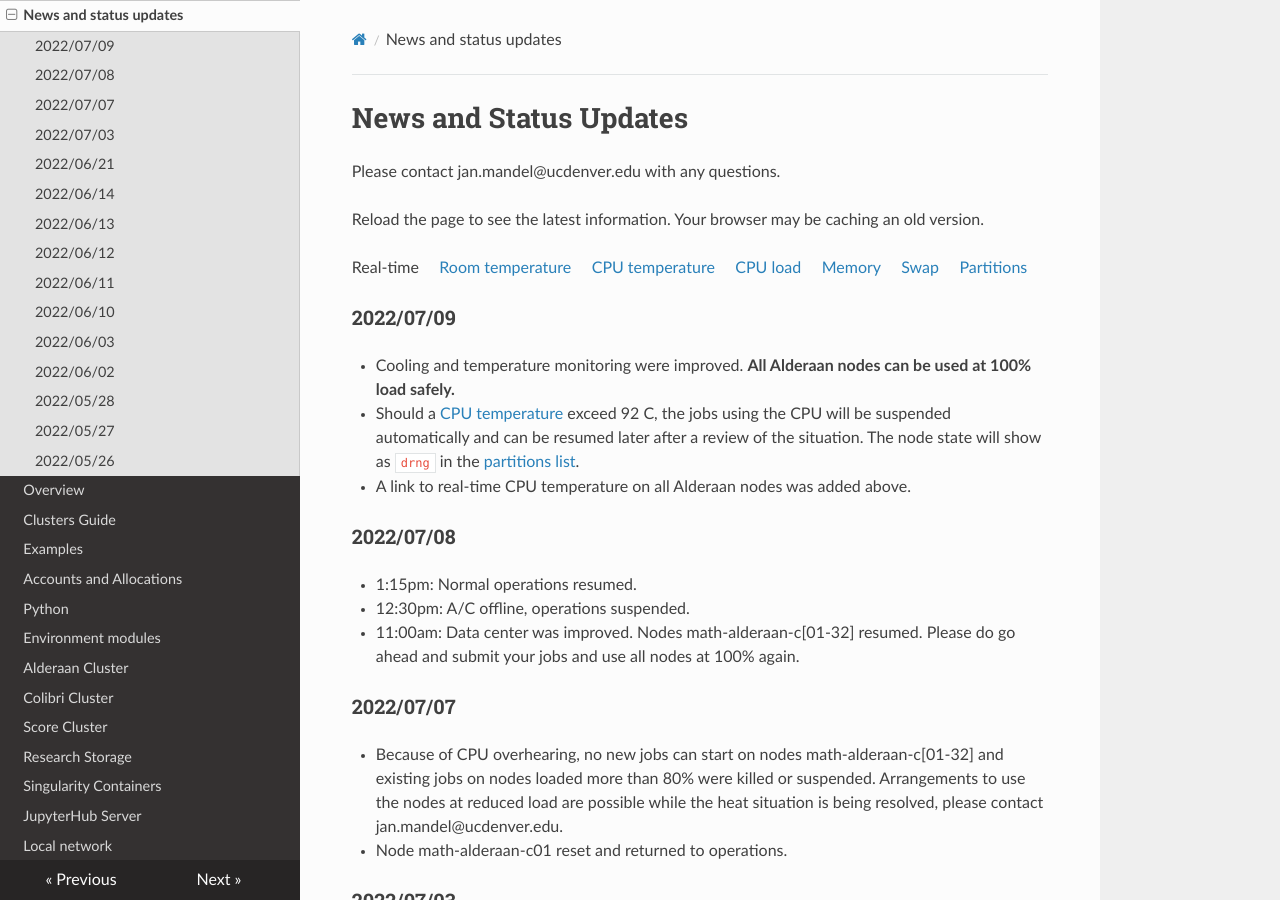
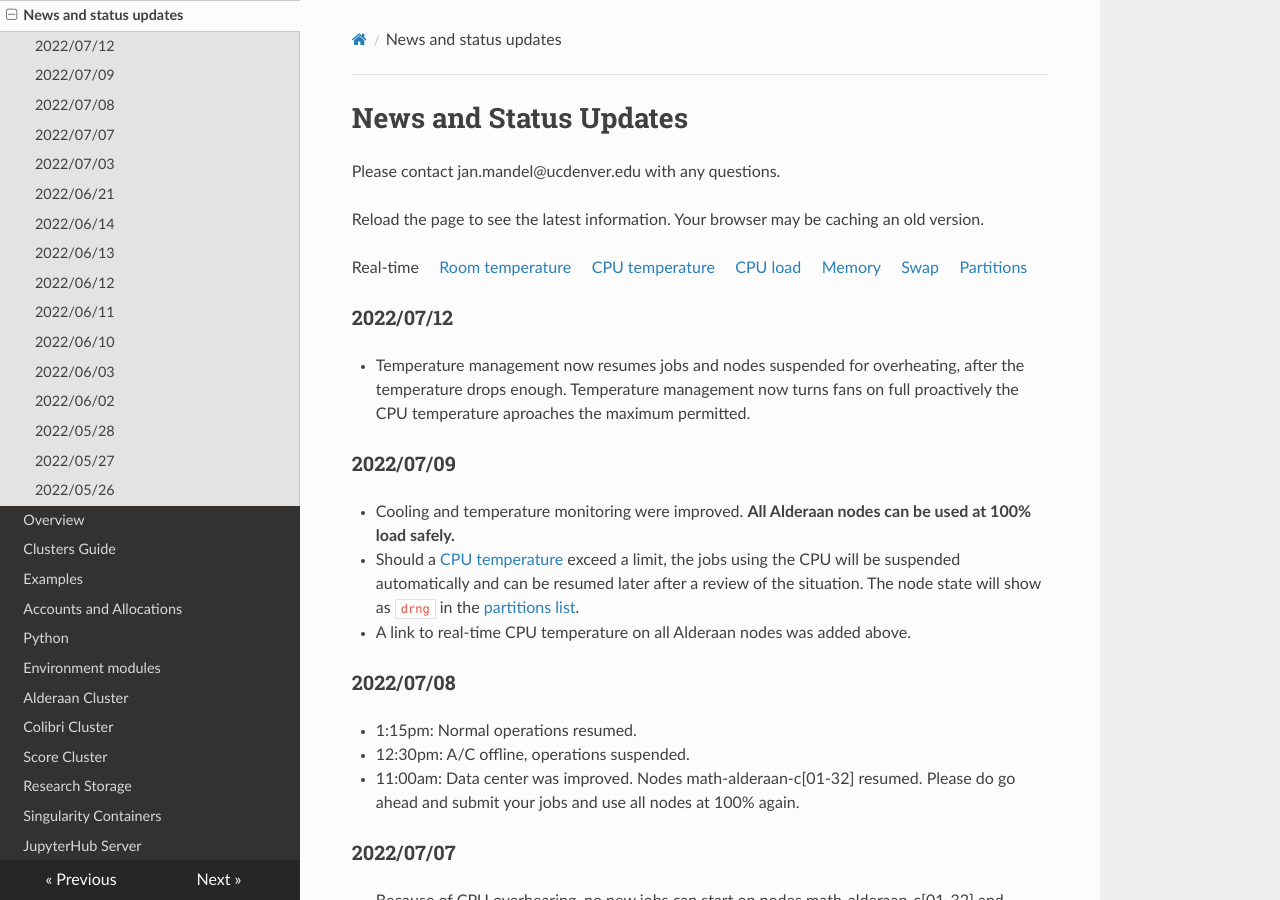
Before and after one commit to ccmucdenver/ccm-docs, an MkDocs documentation site: the page built from docs/updates.md, in a window 1280 px wide and 900 px high. Built offline with MkDocs 1.6.1, drawn with Linux system fonts in a browser that asks for light colours; nearby versions of some CDN libraries.

Commit message:
itemp mgmt

```diff
--- a/docs/updates.md
+++ b/docs/updates.md
@@ -6,13 +6,18 @@ Reload the page to see the latest information. Your browser may be caching an ol
 
 Real-time  &nbsp;  &nbsp; [Room temperature](https://demo.openwfm.org/web/alderaan/temp.txt) &nbsp; &nbsp; [CPU temperature](https://demo.openwfm.org/web/alderaan/cpu_temp.txt)  &nbsp; &nbsp; [CPU load](https://demo.openwfm.org/web/alderaan/cpu.txt) &nbsp; &nbsp; [Memory](https://demo.openwfm.org/web/alderaan/mem.txt) &nbsp; &nbsp; [Swap](https://demo.openwfm.org/web/alderaan/swp.txt) &nbsp; &nbsp; [Partitions](https://demo.openwfm.org/web/alderaan/sinfo.txt)
 
+### 2022/07/12
+
+* Temperature management now resumes jobs and nodes suspended for overheating, after the temperature drops enough.
+Temperature management now turns fans on full proactively  the CPU temperature aproaches the maximum permitted.
+
 ### 2022/07/09
 
 * Cooling and temperature monitoring were improved. **All Alderaan nodes can be used at 100%
 load safely.**
 
 * Should a [CPU temperature](https://demo.openwfm.org/web/alderaan/cpu_temp.txt)  exceed
-92 C, the jobs using the CPU will be suspended automatically and  can be resumed later
+a limit, the jobs using the CPU will be suspended automatically and  can be resumed later
 after a review of the situation. The node state will show as `drng` in the
 [partitions list](https://demo.openwfm.org/web/alderaan/sinfo.txt).
 
```
